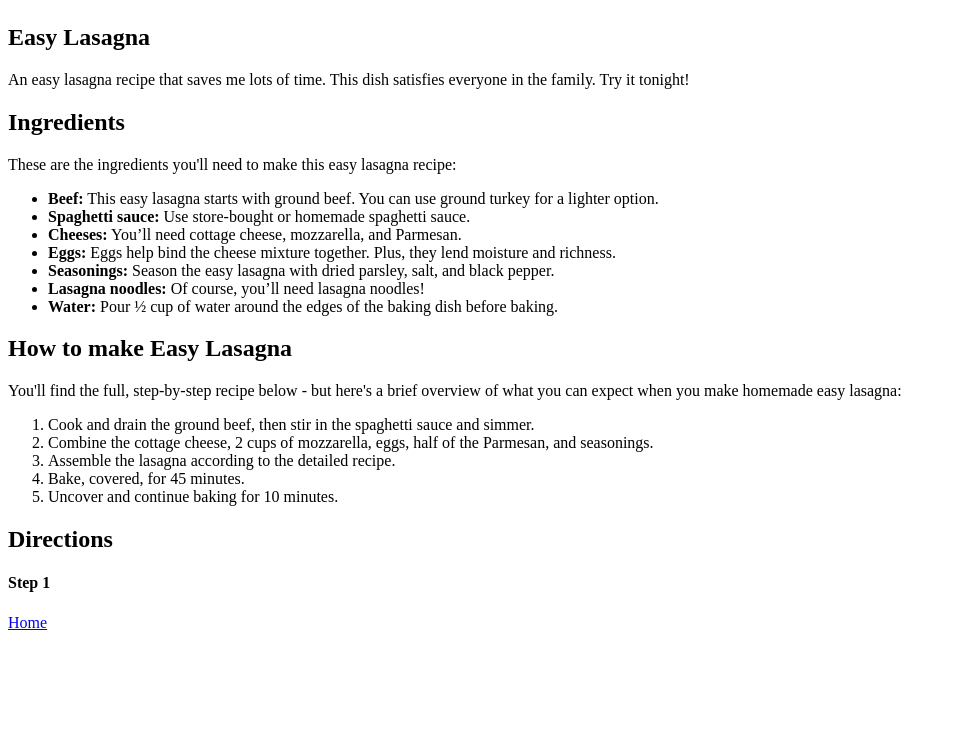
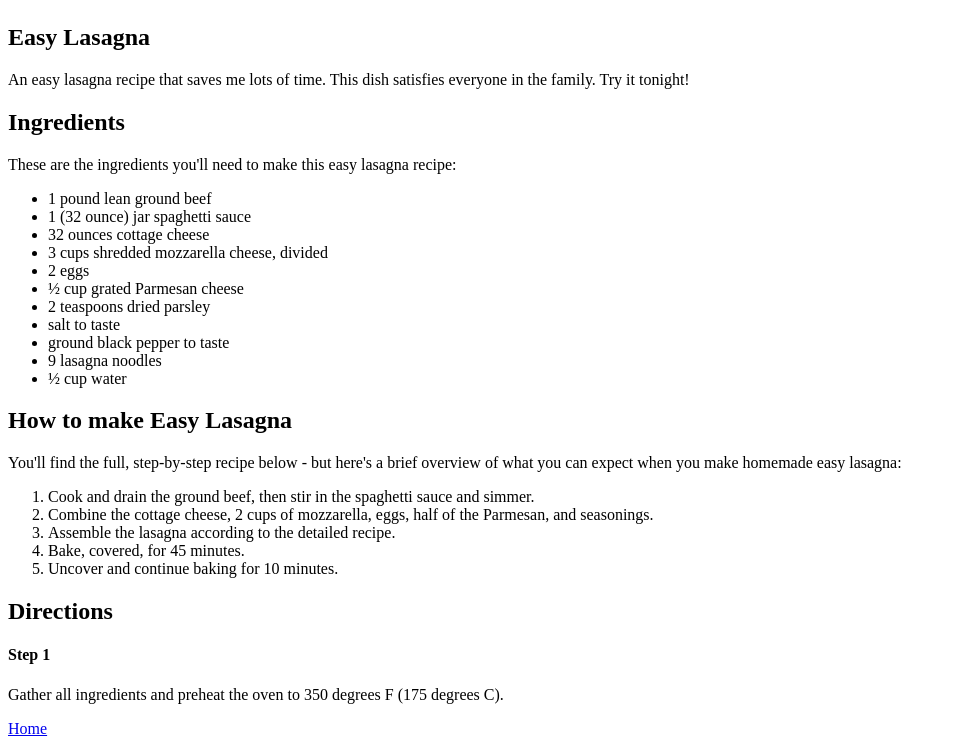
Before and after one commit to DappAssasin/odin-recipes, a plain HTML site: page recipes/lasagna.html in a window 1280 px wide. Shown: the part 590-1344 px from the top of the page, without its empty margins (0-956 px from the left). Before the commit the page ends 1238 px from the top, so only its background shows below. Drawn offline with Linux system fonts and the light colour scheme.

Commit message:
Changed look of ingredient list

```diff
--- a/recipes/lasagna.html
+++ b/recipes/lasagna.html
@@ -13,13 +13,17 @@
     <h2>Ingredients</h2>
         <p>These are the ingredients you'll need to make this easy lasagna recipe:</p>
       <ul>
-        <li><strong>Beef:</strong> This easy lasagna starts with ground beef. You can use ground turkey for a lighter option.</li>
-        <li><strong>Spaghetti sauce:</strong> Use store-bought or homemade spaghetti sauce. </li>
-        <li><strong>Cheeses:</strong> You’ll need cottage cheese, mozzarella, and Parmesan.</li>
-        <li><strong>Eggs:</strong> Eggs help bind the cheese mixture together. Plus, they lend moisture and richness.</li>
-        <li><strong>Seasonings:</strong> Season the easy lasagna with dried parsley, salt, and black pepper.</li>
-        <li><strong>Lasagna noodles:</strong> Of course, you’ll need lasagna noodles!</li>
-        <li><strong>Water:</strong> Pour ½ cup of water around the edges of the baking dish before baking. </li>
+        <li>1 pound lean ground beef</li>
+        <li>1 (32 ounce) jar spaghetti sauce</li>
+        <li>32 ounces cottage cheese</li>
+        <li>3 cups shredded mozzarella cheese, divided</li>
+        <li>2 eggs</li>
+        <li>½ cup grated Parmesan cheese</li>
+        <li>2 teaspoons dried parsley</li>
+        <li>salt to taste</li>
+        <li>ground black pepper to taste</li>
+        <li>9 lasagna noodles</li>
+        <li>½ cup water</li>
       </ul>
     <h2>How to make Easy Lasagna</h2>
         <p>You'll find the full, step-by-step recipe below - but here's a brief overview of what you can expect when you make homemade easy lasagna:</p>
@@ -32,6 +36,8 @@
        </ol>
     <h2>Directions</h2>
        <h4>Step 1</h4>
+          <p>Gather all ingredients and preheat the oven to 350 degrees F (175 degrees C).</p>
+
       <p><a href="../index.html">Home</a></p>
 </body>
 </html>
```
